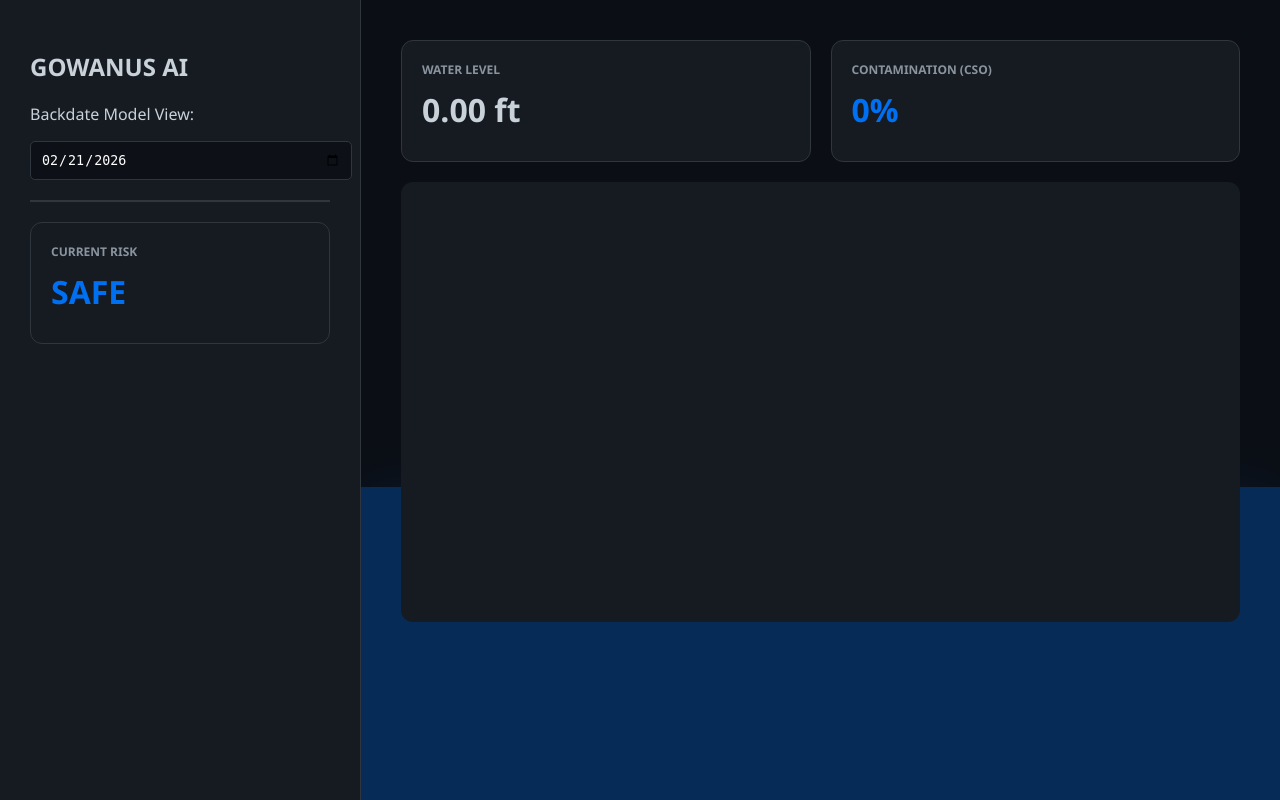
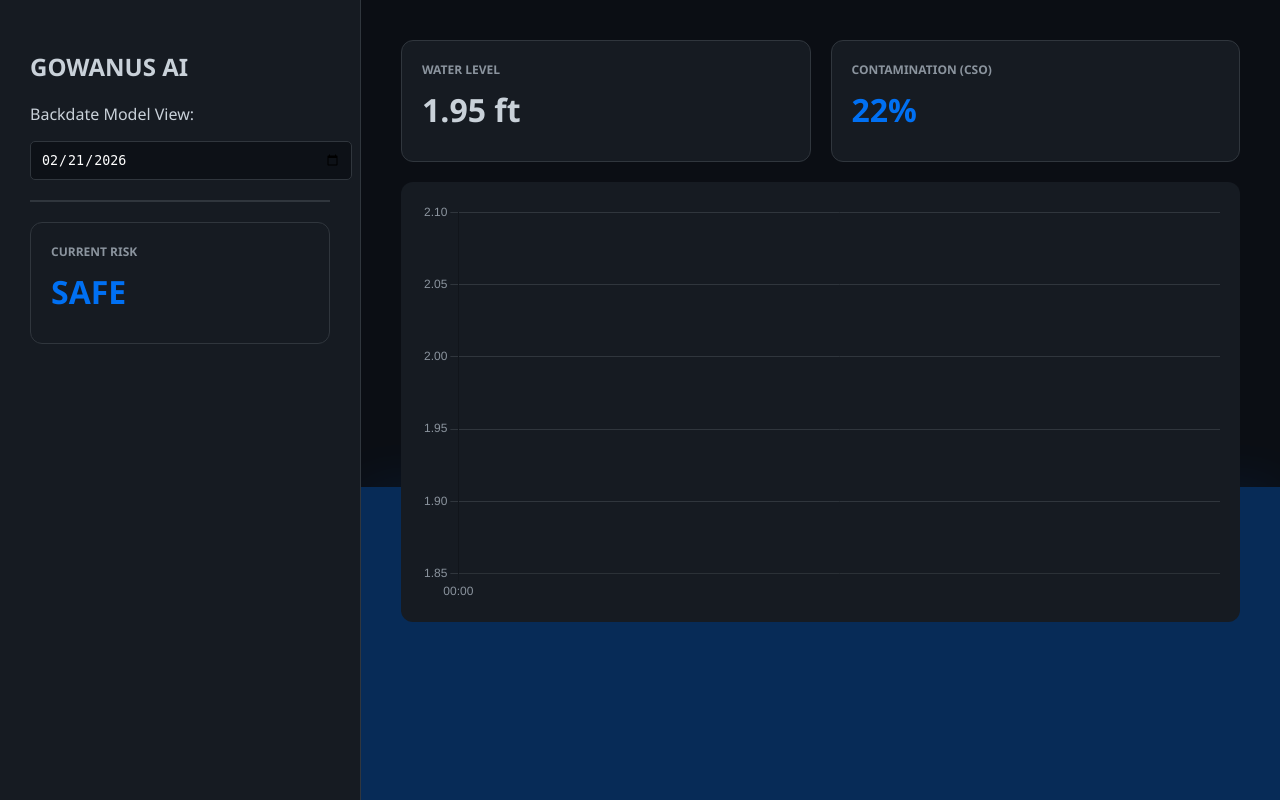
Before and after one commit to akulim/sponge-gowanus-2026, a Flask app: page / in a window 1280 px wide. Run offline with Flask 3, Linux system fonts and the light colour scheme; a map, chart or similar area stays blank.

Commit message:
Update index.html

```diff
--- a/templates/index.html
+++ b/templates/index.html
@@ -68,56 +68,81 @@
             const latestTox = data.toxins[data.toxins.length - 1];
             const latestLvl = data.levels[data.levels.length - 1];
 
-        // --- NEW COLOR LOGIC ---
-        let themeColor = "#0070f3"; // Default: Normal Blue
+            // --- COLOR LOGIC ---
+            let themeColor = "#0070f3"; // Normal Blue
             let statusText = "SAFE";
 
             if (latestTox > 50 && latestTox <= 75) {
-            themeColor = "#7928ca"; // Warning: Purple
+                themeColor = "#7928ca"; // Purple
                 statusText = "CAUTION";
             } else if (latestTox > 75) {
-            themeColor = "#ff0000"; // Danger: Red
+                themeColor = "#ff0000"; // Red
                 statusText = "DANGER";
             }
 
-        // --- UPDATE THE UI ---
-        // 1. Change the Scorecard Text
+            // --- 1. UPDATE SCORECARDS ---
+            document.getElementById('lvl-val').innerText = latestLvl.toFixed(2) + " ft";
+            document.getElementById('tox-val').innerText = Math.round(latestTox) + "%";
             document.getElementById('tox-val').style.color = themeColor;
             document.getElementById('risk-text').innerText = statusText;
             document.getElementById('risk-text').style.color = themeColor;
 
-        // 2. Change the Animated Water Color
+            // --- 2. UPDATE ANIMATION ---
             document.getElementById('wave-bg').style.backgroundColor = themeColor;
             document.getElementById('wave-bg').style.boxShadow = `0 0 50px ${themeColor}55`;
-
-        // 3. Update the Water Level (Height)
-        // We scale the height so 5ft = 100% of the screen
             document.getElementById('wave-bg').style.height = (latestLvl / 5 * 100) + "%";
 
-        // Update Chart
-        if(chart) chart.destroy();
+            // --- 3. UPDATE CHART ---
+            if (chart) chart.destroy();
             const ctx = document.getElementById('mainChart').getContext('2d');
             chart = new Chart(ctx, {
                 type: 'line',
                 data: {
                     labels: data.labels,
                     datasets: [
-                            { label: 'Level', data: data.levels, borderColor: '#58a6ff', tension: 0.4, yAxisID: 'y' },
-                            { label: 'Toxins', data: data.toxins, borderColor: color, borderDash: [5,5], yAxisID: 'y1' }
+                        {
+                            label: 'Level',
+                            data: data.levels,
+                            borderColor: '#58a6ff',
+                            tension: 0.4,
+                            yAxisID: 'y',
+                            pointRadius: 0 // Makes it look cleaner
+                        },
+                        {
+                            label: 'Toxins',
+                            data: data.toxins,
+                            borderColor: themeColor, // FIXED: Changed from 'color' to 'themeColor'
+                            borderDash: [5, 5],
+                            yAxisID: 'y1',
+                            pointRadius: 0
+                        }
                     ]
                 },
                 options: {
-                        responsive: true, maintainAspectRatio: false,
+                    responsive: true,
+                    maintainAspectRatio: false,
                     scales: {
-                            y: { position: 'left', grid: { color: '#30363d' } },
-                            y1: { position: 'right', display: false }
+                        y: {
+                            position: 'left',
+                            grid: { color: '#30363d' },
+                            ticks: { color: '#8b949e' }
                         },
-                        plugins: { legend: { display: false } }
+                        y1: {
+                            position: 'right',
+                            display: false // Keeps it hidden but uses the data
+                        },
+                        x: {
+                            ticks: { color: '#8b949e', maxRotation: 0 }
+                        }
+                    },
+                    plugins: {
+                        legend: { display: false }
+                    }
                 }
             });
         });
     }
-        fetchData();
+    fetchData(); // Run on load
 </script>
 </body>
 </html>
```
Lines whose indentation alone changed are shown as unchanged.
